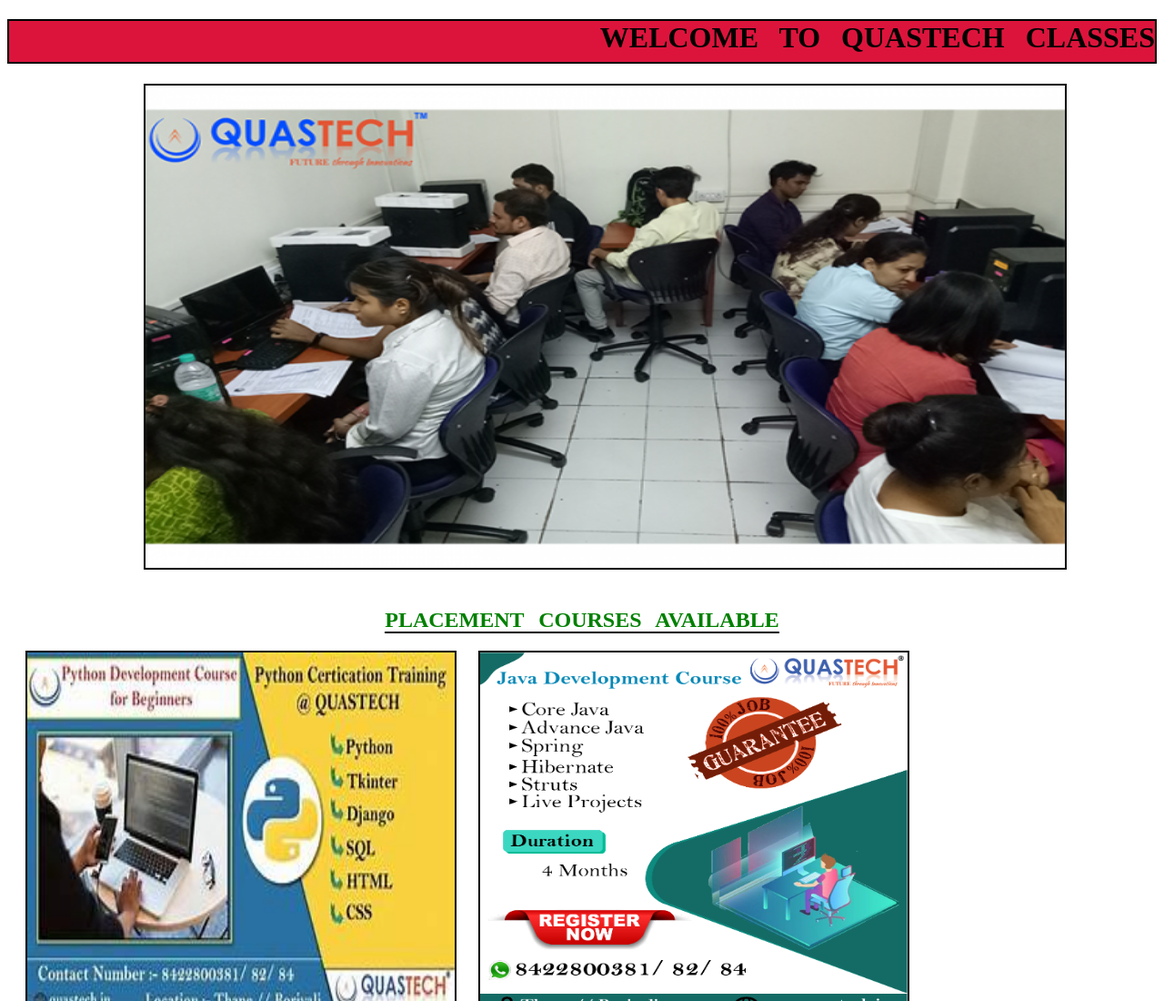
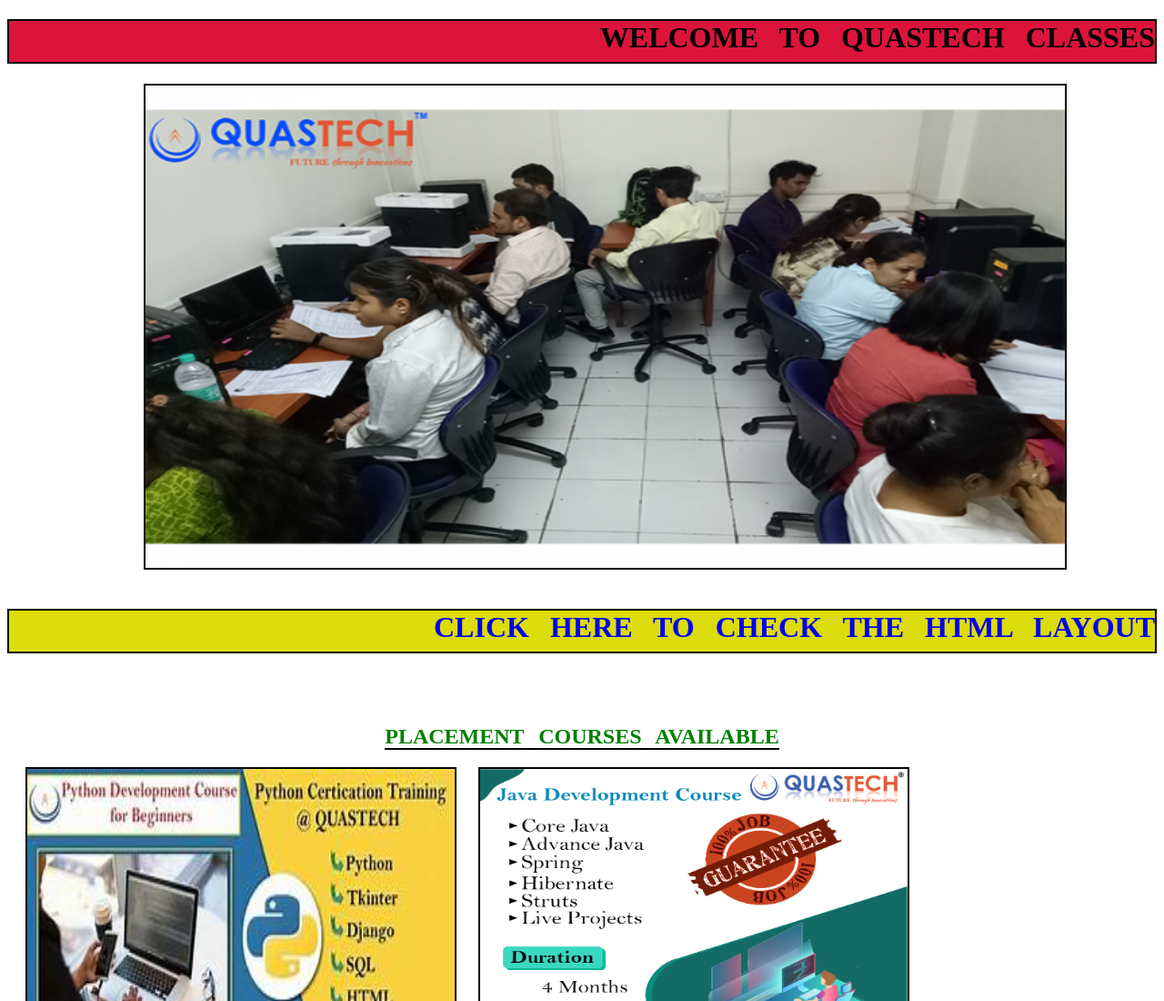
Before and after one commit to chapkepratham007/classes_website_demo, a plain HTML site: page index.html in a window 1280 px wide. Shown: the top 1100 px of the page at 91% size. Drawn offline with Linux system fonts and the light colour scheme.

Commit message:
Update index.html

```diff
--- a/index.html
+++ b/index.html
@@ -35,7 +35,9 @@
     <img style="border:2px solid black;margin-left: 150px;" src="quastech.png" width="80%" height="530px"/>
     <br/>
     <br/>
-
+   <a href="layout.html"><h1 style="background-color:rgb(220, 220, 10);text-align: center;border:2px solid black;word-spacing: 15px;"><marquee scrollamount="20" behavior=ALTERNATE>CLICK HERE TO CHECK THE HTML LAYOUT </marquee></h1></a>
+    <BR/>
+    <BR/>
 
     <h2 style="text-align: center; color:green;word-spacing:10px"><span style="border-bottom: 2px solid black;"> PLACEMENT COURSES AVAILABLE</span></h2>
 
@@ -222,6 +224,8 @@
             </fieldset>
         </form>
         <br>
+
+
         <h1 style="background-color:rgb(220, 220, 10);text-align: center;border:2px solid black;word-spacing: 15px;"><marquee scrollamount="20" behavior=SCROLL>THANKYOU FOR VISITING OUR WEBSITE</marquee></h1>
 
         <footer style="background-color: black; color:white;text-align: center;">
```
